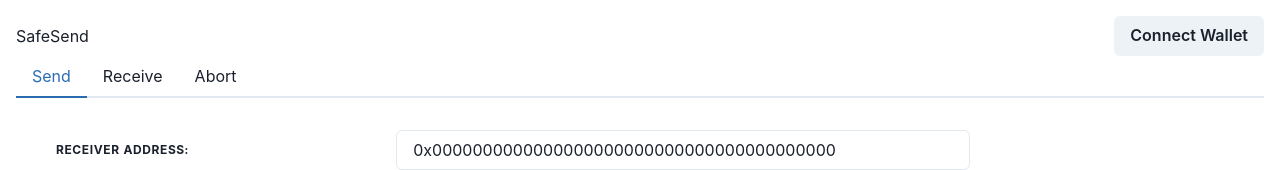
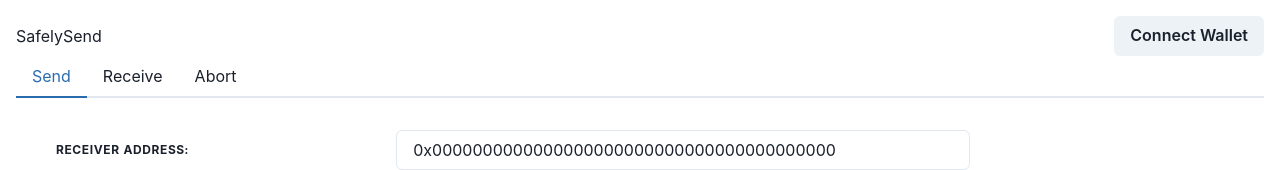
Before and after one commit to weiscracker/safelysend, a React (Create React App) app: page / in a window 1280 px wide. Shown: the top 170 px of the page. Built offline with nearby package versions, Linux system fonts and the light colour scheme.

Commit message:
change name to safelysend

```diff
--- a/src/App.js
+++ b/src/App.js
@@ -121,7 +121,7 @@ class App extends React.Component {
         <Box p="1em">
           <Grid>
             <Flex w="100%" align="center" justify="space-between">
-              <Text>SafeSend</Text>
+              <Text>SafelySend</Text>
               <ConnectWalletBtn
                 updateStateCallback={this.updateStateFromConnectWalletButton}
                 connectWalletText={
```
